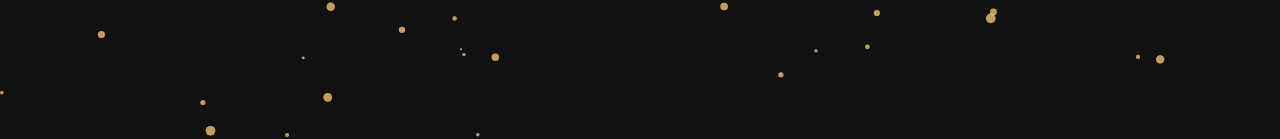
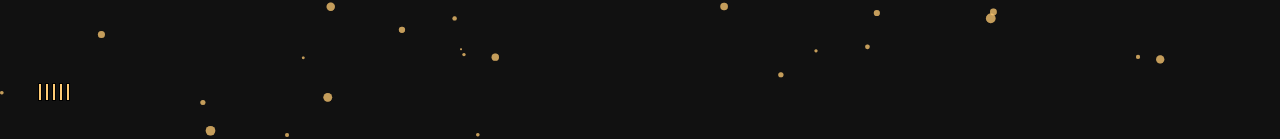
Before and after one commit to wildanazz/code-zero, a React (Create React App) app in the folder client/: page / in a window 1280 px wide. Shown: the part 663-802 px from the top of the page. Built offline with nearby package versions, Linux system fonts and the light colour scheme; a web font is replaced by a local one.

Commit message:
Added soundbar component

```diff
--- /dev/null
+++ b/client/src/audio.d.ts
@@ -0,0 +1 @@
+declare module '*.wav';
--- a/client/src/components/App.tsx
+++ b/client/src/components/App.tsx
@@ -3,6 +3,7 @@ import Background from './Background/Background';
 import Navbar from './Navbar/Navbar';
 import Identity from './Identity/Identity';
 import Home from './Home/Home';
+import SoundBar from './SoundBar/Soundbar';
 
 const StyledApp = styled.div`
   position: relative;
@@ -17,6 +18,7 @@ function App(): JSX.Element {
       <Navbar />
       <Home />
       <Identity />
+      <SoundBar />
     </StyledApp>
   );
 }
--- /dev/null
+++ b/client/src/components/SoundBar/Soundbar.tsx
@@ -0,0 +1,83 @@
+import { useRef, useState } from 'react';
+import styled, { keyframes } from 'styled-components';
+import music from './audio/samui-sunrise.wav';
+
+const StyledSoundBar = styled.div`
+  display: flex;
+  justify-content: center;
+  align-items: center;
+  position: fixed;
+  left: 36px;
+  bottom: 36px;
+  z-index: 3;
+  cursor: pointer;
+
+  & > *:nth-child(1) {
+    animation-delay: 0.2s;
+  }
+  & > *:nth-child(2) {
+    animation-delay: 0.3s;
+  }
+  & > *:nth-child(3) {
+    animation-delay: 0.4s;
+  }
+  & > *:nth-child(4) {
+    animation-delay: 0.5s;
+  }
+  & > *:nth-child(5) {
+    animation-delay: 0.8s;
+  }
+`;
+
+const play = keyframes`
+0%{
+    transform:scaleY(1);
+}
+50%{
+    transform:scaleY(2);
+}
+100%{
+    transform:scaleY(1);
+}`;
+
+const Line = styled.span<{ click: boolean }>`
+  background: #ffcb74;
+  border: 1px solid ${(props) => props.theme.body};
+  animation: ${play} 1s ease infinite;
+  animation-play-state: ${(props) => (props.click ? 'running' : 'paused')};
+  height: 1rem;
+  width: 2px;
+  margin: 0 0.1rem;
+`;
+
+function SoundBar(): JSX.Element {
+  const ref = useRef<HTMLAudioElement>(null);
+  const [click, setClick] = useState(false);
+
+  const handleClick = (): void => {
+    setClick(!click);
+
+    if (ref.current !== null) {
+      if (!click) {
+        ref.current.play();
+      } else {
+        ref.current.pause();
+      }
+    }
+  };
+
+  return (
+    <StyledSoundBar onClick={() => handleClick()}>
+      <Line click={click} />
+      <Line click={click} />
+      <Line click={click} />
+      <Line click={click} />
+      <Line click={click} />
+      <audio src={music} ref={ref} loop>
+        <track kind="captions" />
+      </audio>
+    </StyledSoundBar>
+  );
+}
+
+export default SoundBar;
```
Also changed, not shown: 1 other file (tests, documents, lock files or other folders).
